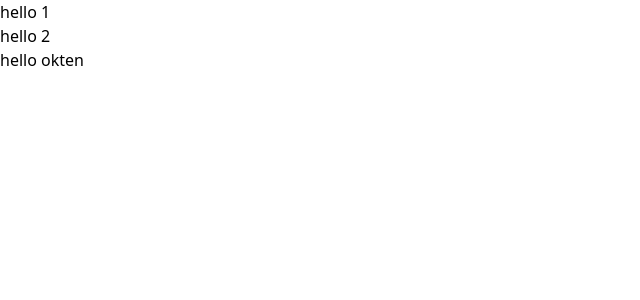
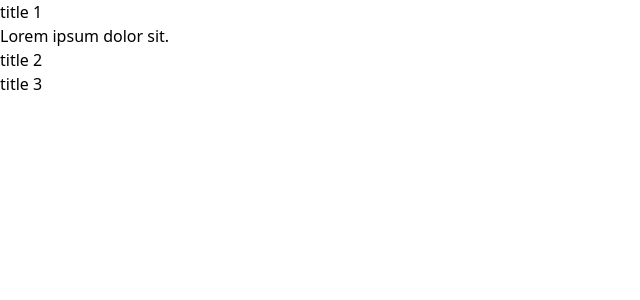
Before and after one commit to Andrii-77/react-lesson-hw, a React (Vite) app: page / in a window 1280 px wide. Shown: the top 300 px of the page, without its empty margins (0-640 px from the left). Built offline with nearby package versions, Linux system fonts and the light colour scheme.

Commit message:
Вивчив react 1 5 Children.

```diff
--- a/src/App.tsx
+++ b/src/App.tsx
@@ -5,9 +5,13 @@ function App() {
 
   return (
     <>
-      <MyComponent text={'hello 1'}/>
-      <MyComponent text={'hello 2'}/>
-      <MyComponent text={'hello okten'}/>
+      <MyComponent title={'title 1'}>
+          Lorem ipsum dolor sit.
+      </MyComponent>
+      <MyComponent title={'title 2'}>
+
+      </MyComponent>
+      <MyComponent title={'title 3'}/>
       {/*{MyComponent({text: 'hello 2'})}*/}
     </>
   )
--- a/src/components/MyComponent.tsx
+++ b/src/components/MyComponent.tsx
@@ -1,11 +1,15 @@
-import {FC} from "react";
+import {FC, ReactNode} from "react";
 
-type MyComponentPropType = {text: string};
+type MyComponentPropType = {
+    title: string;
+    children?: ReactNode;
+};
 
-const MyComponent:FC<MyComponentPropType> = ({text}) => {
+const MyComponent:FC<MyComponentPropType> = ({title, children}) => {
     return (
         <div className='text-3xl font-bold underline'>
-            {text}
+            <h2>{title}</h2>
+            <p>{children}</p>
         </div>
     );
 };
```
